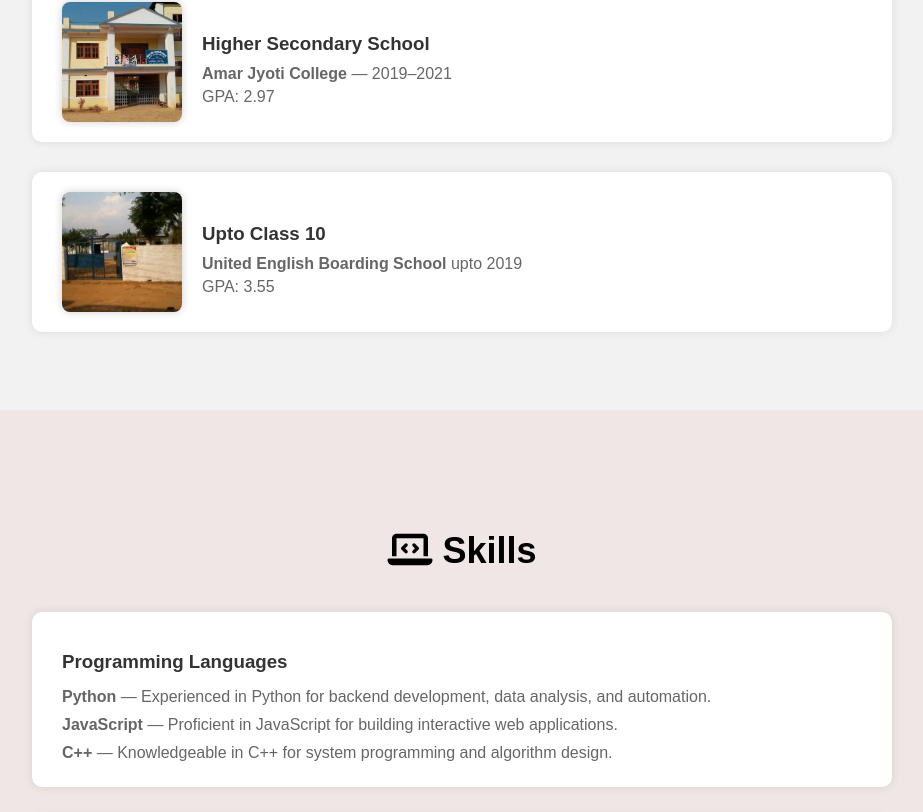
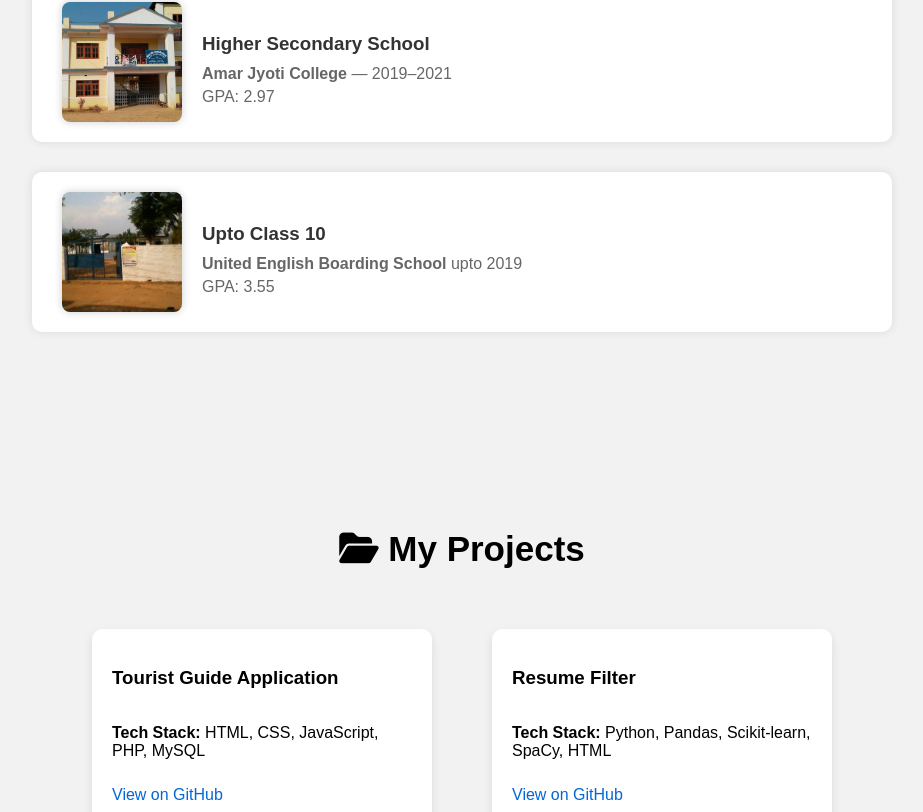
Before and after one commit to aashik124/Portfolio, a React (Create React App) app in the folder hello/: page / in a window 1280 px wide. Shown: the part 1977-2789 px from the top of the page, without its empty margins (178-1101 px from the left). Built offline with nearby package versions, Linux system fonts and the light colour scheme.

Commit message:
The unnecessary files were deleted

```diff
--- a/hello/src/App.js
+++ b/hello/src/App.js
@@ -7,7 +7,6 @@ import Projects from './components/Projects';
 import Contact from './components/Contact';
 import Footer from './components/Footer';
 import Education from './components/Education';
-import Skills from './components/Skills';
 
 function App() {
   const [darkMode, setDarkMode] = useState(false);
@@ -20,7 +19,6 @@ function App() {
       <Hero />
       <About />
       <Education />
-      <Skills />
       <Projects />
       <Contact />
       <Footer />
--- a/hello/src/components/Footer.js
+++ b/hello/src/components/Footer.js
@@ -19,7 +19,6 @@ const Footer = () => {
             <li> <a href="#home" className="a">- Home</a></li>
             <li> <a href="#about" className="a">- About</a></li>
             <li> <a href="#education" className="a">- Education</a></li>
-            <li> <a href="#skills" className="a">- Skills</a></li>
             <li> <a href="#projects" className="a">- Projects</a></li>
             <li> <a href="#contact" className="a">- Contact</a></li>
 
--- a/hello/src/components/Navbar.js
+++ b/hello/src/components/Navbar.js
@@ -1,4 +1,3 @@
-import React from 'react';
 import './Navbar.css';
 
 const Navbar = ({ darkMode, toggleDarkMode }) => {
@@ -11,7 +10,6 @@ const Navbar = ({ darkMode, toggleDarkMode }) => {
         <h3><li><a href="#home">Home</a></li></h3>
         <h3><li><a href="#about">About</a></li></h3>
         <h3><li><a href="#education">Education</a></li></h3>
-        <h3><li><a href="#skills">Skills</a></li></h3>
         <h3><li><a href="#projects">Projects</a></li></h3>
         <h3><li><a href="#contact">Contact</a></li></h3>
       </ul>
--- a/hello/src/components/Skills.css
+++ /dev/null
@@ -1,42 +0,0 @@
-.skills {
-  color: black;
-  background-color: #f0e6e6;
-  text-align: center;
-  padding-top: 90px;
-  height: 100vh;
-}
-
-.skills h2 {
-  font-size: 36px;
-  margin-bottom: 40px;
-  color: black;
-}
-
-.skills-content {
-  display: flex;
-  flex-direction: column;
-  gap: 30px;
-  align-items: center;
-}
-
-.skill-item {
-  display: flex;
-  flex-direction: column;
-  align-items: flex-start;
-  background-color: #ffffff;
-  padding: 20px 30px;
-  border-radius: 10px;
-  width: 80%;
-  max-width: 800px;
-  box-shadow: 0 0 10px rgba(0, 0, 0, 0.1);
-}
-
-.skill-item h3 {
-  color: #333;
-  margin-bottom: 10px;
-}
-
-.skill-item p {
-  color: #666;
-  margin: 5px 0;
-}
--- a/hello/src/components/Skills.js
+++ /dev/null
@@ -1,31 +0,0 @@
-import './Skills.css';
-
-const Skills = () => {
-  return (
-    <section className="skills" id="skills">
-      <h2><i class="fas fa-laptop-code"></i> Skills</h2>
-      <div className="skills-content">
-        <div className="skill-item">
-          <h3>Programming Languages</h3>
-          <p><strong>Python</strong> — Experienced in Python for backend development, data analysis, and automation.</p>
-          <p><strong>JavaScript</strong> — Proficient in JavaScript for building interactive web applications.</p>
-          <p><strong>C++</strong> — Knowledgeable in C++ for system programming and algorithm design.</p>
-        </div>
-        <div className="skill-item">
-          <h3>Web Development</h3>
-          <p><strong>HTML/CSS</strong> — Skilled in crafting responsive and visually appealing web pages.</p>
-          <p><strong>React.js</strong> — Experienced with React.js for building modern, dynamic user interfaces.</p>
-          <p><strong>Node.js</strong> — Familiar with Node.js for building server-side applications and APIs.</p>
-        </div>
-        <div className="skill-item">
-          <h3>Tools & Technologies</h3>
-          <p><strong>Git</strong> — Proficient in version control with Git for collaboration and code management.</p>
-          <p><strong>Docker</strong> — Experience with containerization using Docker for consistent development environments.</p>
-          <p><strong>MySQL</strong> — Knowledge of relational databases and querying with MySQL.</p>
-        </div>
-      </div>
-    </section>
-  );
-};
-
-export default Skills;
```
